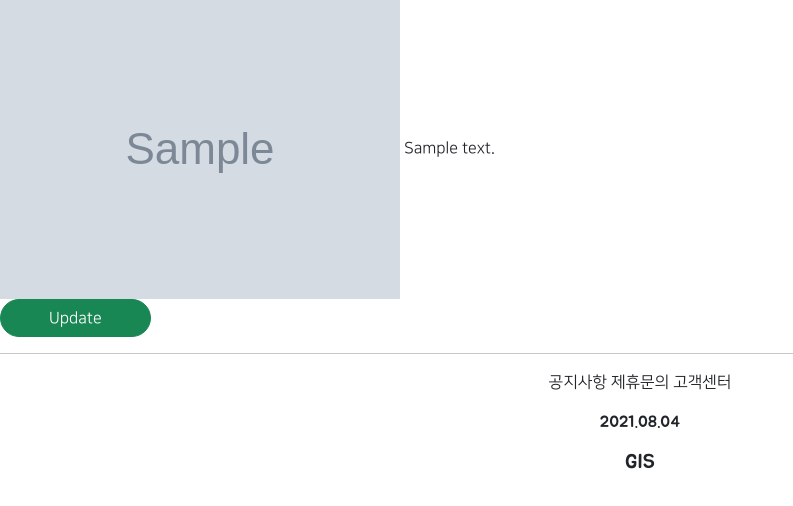
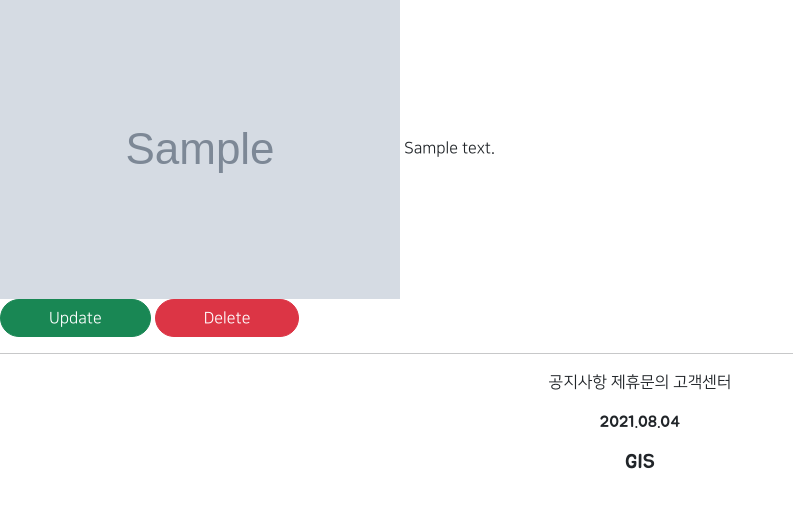
Before and after one commit to JururuK/practice, a Django app: page /articles/detail/1 in a window 1280 px wide. Shown: the part 303-809 px from the top of the page, without its empty margins (0-793 px from the left). Run offline with Django 3.2, Linux system fonts and the light colour scheme; tables that the repository leaves empty hold one stand-in row (values such as "Sample post"); grey boxes marked "Sample" are stand-in pictures; parts of the project's set-up code (start-up, migrations or seed data) failed here and were passed over; some libraries are stand-ins or nearby versions.

Commit message:
8.4 class commit4 article login

```diff
--- a/articleapp/templates/articleapp/detail.html
+++ b/articleapp/templates/articleapp/detail.html
@@ -2,14 +2,13 @@
 
 {% block content %}
 
-
     <div>
-        <div>{# 게시글제목,글쓴이,작성일자   ctrl+/ 주석#}
+        <div>
             <h1>{{ target_article.title }}</h1>
             <h4>{{ target_article.writer.profile.nickname }}</h4>
             <p>{{ target_article.created_at }}</p>
         </div>
-        <div>{# 게시글 대표이미지,글내용 #}
+        <div>
             <img src="{{ target_article.image.url }}" alt="">
             {{ target_article.content }}
             <div>
@@ -17,8 +16,12 @@
                 class="btn btn-success rounded-pill px-5">
                     Update
                 </a>
+                <a href="{% url 'articleapp:delete' pk=target_article.pk %}"
+                class="btn btn-danger rounded-pill px-5">
+                    Delete
+                </a>
             </div>
         </div>
-
+    </div>
 
 {% endblock %}
--- a/articleapp/urls.py
+++ b/articleapp/urls.py
@@ -1,7 +1,7 @@
 from django.urls import path
 from django.views.generic import TemplateView
 
-from articleapp.views import ArticleCreateView, ArticleDetailView, ArticleUpdateView
+from articleapp.views import ArticleCreateView, ArticleDetailView, ArticleUpdateView, ArticleDeleteView
 
 app_name = 'articleapp'
 
@@ -10,4 +10,5 @@ urlpatterns = [
     path('create/', ArticleCreateView.as_view(),name='create'),
     path('detail/<int:pk>', ArticleDetailView.as_view(),name='detail'),
     path('update/<int:pk>', ArticleUpdateView.as_view(),name='update'),
+    path('delete/<int:pk>', ArticleDeleteView.as_view(),name='delete')
 ]
--- a/articleapp/views.py
+++ b/articleapp/views.py
@@ -1,13 +1,17 @@
+from django.contrib.auth.decorators import login_required
 from django.shortcuts import render
 
 # Create your views here.
 from django.urls import reverse_lazy, reverse
-from django.views.generic import CreateView, DetailView, UpdateView
+from django.utils.decorators import method_decorator
+from django.views.generic import CreateView, DetailView, UpdateView, DeleteView
 
+from articleapp.decorators import article_ownership_required
 from articleapp.forms import ArticleCreationForm
 from articleapp.models import Article
 
-
+@method_decorator(login_required,'get')
+@method_decorator(login_required,'post')
 class ArticleCreateView(CreateView):
     model = Article
     form_class = ArticleCreationForm
@@ -25,6 +29,8 @@ class ArticleDetailView(DetailView):
     context_object_name = 'target_article'
     template_name = 'articleapp/detail.html'
 
+@method_decorator(article_ownership_required,'get')
+@method_decorator(article_ownership_required,'post')
 class ArticleUpdateView(UpdateView):
     model = Article
     form_class = ArticleCreationForm
@@ -33,3 +39,11 @@ class ArticleUpdateView(UpdateView):
 
     def get_success_url(self):
         return reverse('articleapp:detail',kwargs={'pk':self.object.pk})
+
+@method_decorator(article_ownership_required,'get')
+@method_decorator(article_ownership_required,'post')
+class ArticleDeleteView(DeleteView):
+    model = Article
+    context_object_name = 'target_article'
+    success_url = reverse_lazy('articleapp:list')
+    template_name = 'articleapp/delete.html'
```
